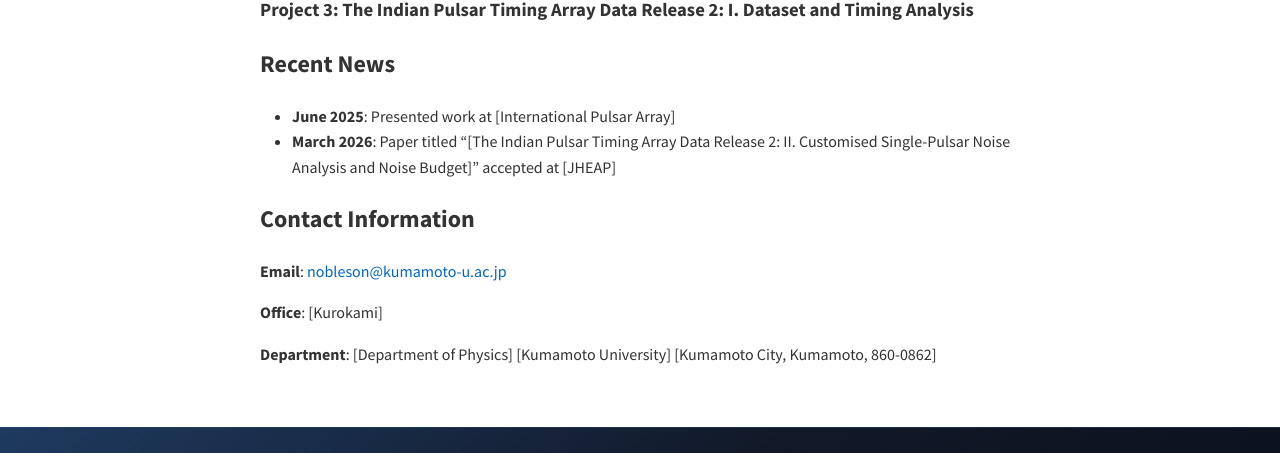
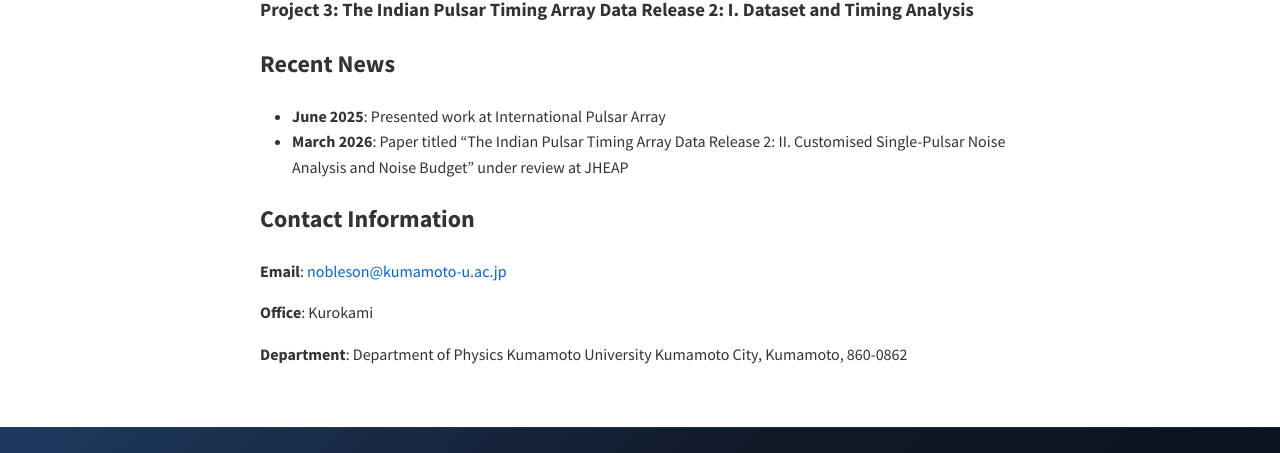
Before and after one commit to nobleson-phy/nobleson-phy.github.io, a Jekyll site: the page built from index.md, in a window 1280 px wide. Shown: the part 1366-1819 px from the top of the page. Built offline with Jekyll 4.4.1, drawn with Linux system fonts in a browser that asks for light colours; some web fonts are replaced.

Commit message:
Update index.md

```diff
--- a/index.md
+++ b/index.md
@@ -29,15 +29,15 @@ Keywords: Gravitational Waves, Pulsar Timing Arrays, Millisecond Pulsars, Superm
 
 ## Recent News
 
-- **June 2025**: Presented work at [International Pulsar Array]
-- **March 2026**: Paper titled "[The Indian Pulsar Timing Array Data Release 2: II. Customised Single-Pulsar Noise Analysis and Noise Budget]" accepted at [JHEAP]
+- **June 2025**: Presented work at International Pulsar Array
+- **March 2026**: Paper titled "The Indian Pulsar Timing Array Data Release 2: II. Customised Single-Pulsar Noise Analysis and Noise Budget" under review at JHEAP
 
 ## Contact Information
 
 **Email**: [nobleson@kumamoto-u.ac.jp](mailto:nobleson@kumamoto-u.ac.jp)
 
-**Office**: [Kurokami]
+**Office**: Kurokami
 
-**Department**: [Department of Physics]
-[Kumamoto University]
-[Kumamoto City, Kumamoto, 860-0862]
+**Department**: Department of Physics
+Kumamoto University
+Kumamoto City, Kumamoto, 860-0862
```
